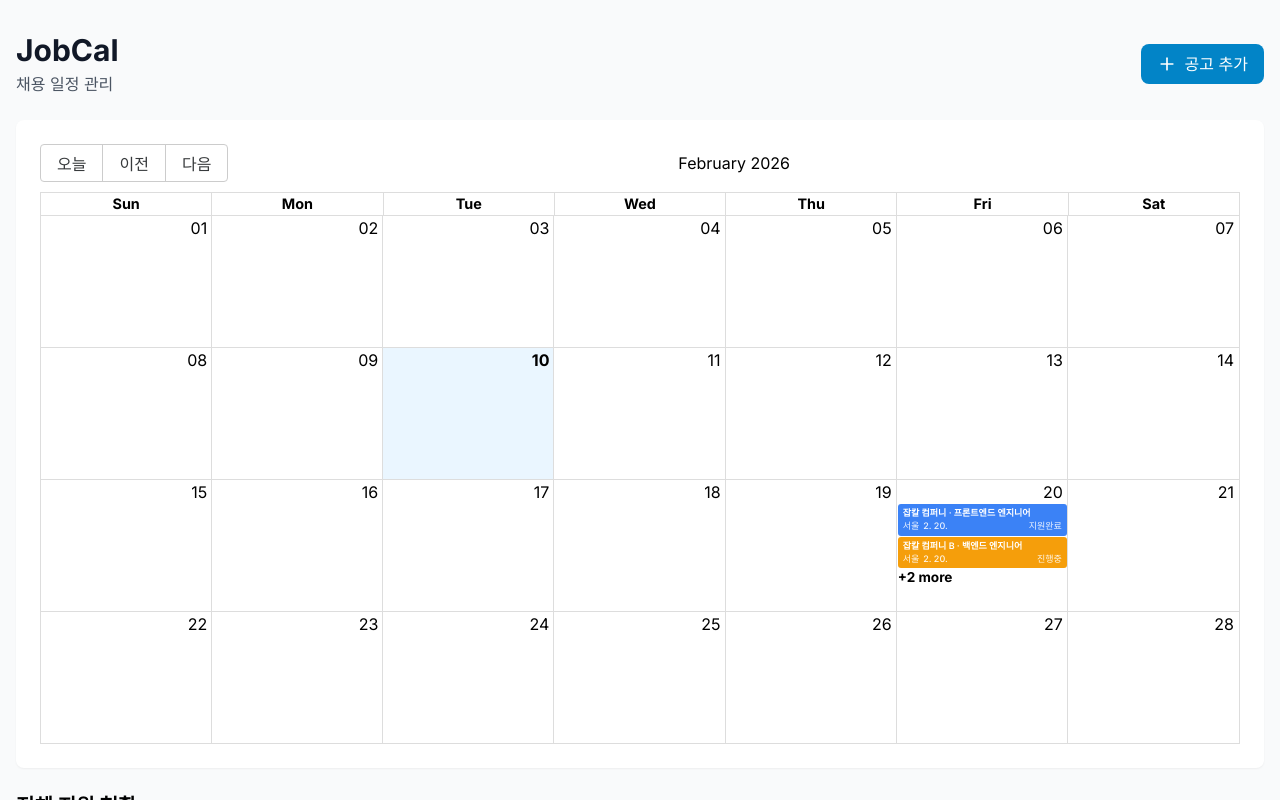
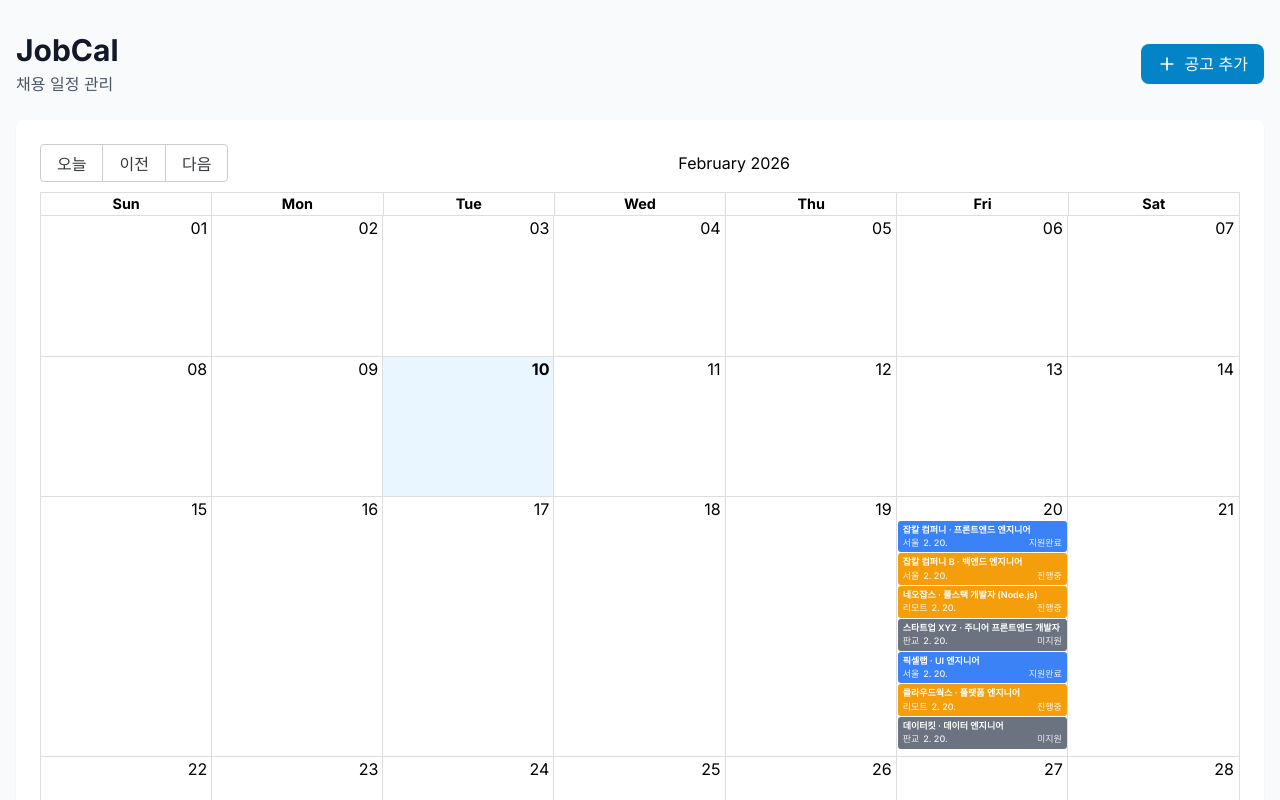
Before and after one commit to Job-Cal/JobCal-FE, a Next.js app: page / in a window 1280 px wide. Shown: the top 800 px of the page. Built offline with nearby package versions, Linux system fonts and the light colour scheme; no server answers.

Commit message:
fix: 일별 칸 공고 개수에 맞게 열 확장

```diff
--- a/app/globals.css
+++ b/app/globals.css
@@ -25,3 +25,32 @@ body {
     )
     rgb(var(--background-start-rgb));
 }
+
+.job-calendar .rbc-month-view,
+.job-calendar .rbc-month-row,
+.job-calendar .rbc-row-content,
+.job-calendar .rbc-row-content-scrollable,
+.job-calendar .rbc-row-content-scrollable .rbc-row-content-scroll-container {
+  height: auto;
+}
+
+.job-calendar .rbc-row-content-scrollable .rbc-row-content-scroll-container {
+  overflow: visible;
+}
+
+.job-calendar .rbc-month-view {
+  flex: 0 0 auto;
+}
+
+.job-calendar .rbc-month-row,
+.job-calendar .rbc-row-bg {
+  flex: 0 0 auto;
+}
+
+.job-calendar .rbc-month-row {
+  min-height: 140px;
+}
+
+.job-calendar .rbc-row-content {
+  padding-bottom: 6px;
+}
--- a/app/page.tsx
+++ b/app/page.tsx
@@ -102,6 +102,69 @@ export default function Home() {
         original_url: 'https://example.com/jobs/3',
         parsed_data: null,
         description: '동일 마감일 공고 예시 4',
+        location: '판교',
+        created_at: new Date().toISOString(),
+        updated_at: null,
+      },
+    },
+    {
+      id: 5,
+      user_id: 1,
+      job_posting_id: 5,
+      status: ApplicationStatus.APPLIED,
+      memo: '동일 날짜 추가 공고 3',
+      created_at: new Date().toISOString(),
+      updated_at: null,
+      job_posting: {
+        id: 5,
+        company_name: '픽셀랩',
+        job_title: 'UI 엔지니어',
+        deadline: '2026-02-20',
+        original_url: 'https://example.com/jobs/5',
+        parsed_data: null,
+        description: '디자인 시스템 구축 및 UI 구현',
+        location: '서울',
+        created_at: new Date().toISOString(),
+        updated_at: null,
+      },
+    },
+    {
+      id: 6,
+      user_id: 1,
+      job_posting_id: 6,
+      status: ApplicationStatus.IN_PROGRESS,
+      memo: '동일 날짜 추가 공고 4',
+      created_at: new Date().toISOString(),
+      updated_at: null,
+      job_posting: {
+        id: 6,
+        company_name: '클라우드웍스',
+        job_title: '플랫폼 엔지니어',
+        deadline: '2026-02-20',
+        original_url: 'https://example.com/jobs/6',
+        parsed_data: null,
+        description: '배포 파이프라인 및 인프라 자동화',
+        location: '리모트',
+        created_at: new Date().toISOString(),
+        updated_at: null,
+      },
+    },
+    {
+      id: 7,
+      user_id: 1,
+      job_posting_id: 7,
+      status: ApplicationStatus.NOT_APPLIED,
+      memo: '동일 날짜 추가 공고 5',
+      created_at: new Date().toISOString(),
+      updated_at: null,
+      job_posting: {
+        id: 7,
+        company_name: '데이터킷',
+        job_title: '데이터 엔지니어',
+        deadline: '2026-02-20',
+        original_url: 'https://example.com/jobs/7',
+        parsed_data: null,
+        description: 'ETL 및 데이터 파이프라인 구축',
         location: '판교',
         created_at: new Date().toISOString(),
         updated_at: null,
--- a/components/calendar/JobCalendar.tsx
+++ b/components/calendar/JobCalendar.tsx
@@ -122,7 +122,7 @@ export default function JobCalendar({ applications, onSelectEvent }: JobCalendar
 
 
   return (
-    <div className="h-[600px] w-full" style={{ height: '600px' }}>
+    <div className="w-full" style={{ minHeight: 600 }}>
       {events.length === 0 && (
         <div className="p-4 text-center text-gray-500 mb-4">
           마감일이 있는 공고가 없습니다. 공고를 추가하고 마감일을 입력해주세요.
@@ -141,10 +141,12 @@ export default function JobCalendar({ applications, onSelectEvent }: JobCalendar
         components={{
           event: JobEvent,
         }}
+        showAllEvents
         popup={false}
         defaultView="month"
         views={['month']}
-        style={{ height: '100%' }}
+        className="job-calendar"
+        style={{ height: 'auto', minHeight: 600 }}
         messages={{
           next: '다음',
           previous: '이전',
--- a/components/calendar/JobEvent.tsx
+++ b/components/calendar/JobEvent.tsx
@@ -1,18 +1,19 @@
 'use client';
 
 import { Application } from '@/types/application';
-import { ApplicationStatusLabels } from '@/types/application';
-import { Event } from 'react-big-calendar';
+import { ApplicationStatusLabels, ApplicationStatusColors } from '@/types/application';
 
 interface JobEventProps {
-  event: Event;
+  application?: Application; // 커스텀 캘린더용
+  event?: { resource?: Application }; // react-big-calendar 호환용 (기존 구조)
 }
 
-export default function JobEvent({ event }: JobEventProps) {
-  const app = (event as any).resource as Application | undefined;
+export default function JobEvent({ application, event }: JobEventProps) {
+  // application prop 우선 사용, 없으면 event.resource에서 가져오기
+  const app = application ?? (event?.resource as Application | undefined);
 
-  if (!app) {
-    return <div className="text-xs p-1">{event.title}</div>;
+  if (!app || !app.job_posting) {
+    return null;
   }
 
   const posting = app.job_posting;
@@ -25,10 +26,14 @@ export default function JobEvent({ event }: JobEventProps) {
   const location = posting.location;
   const title = posting.job_title;
   const statusLabel = ApplicationStatusLabels[app.status];
+  const backgroundColor = ApplicationStatusColors[app.status];
 
   return (
     // 한 셀 안에 여러 이벤트가 들어갈 수 있도록 매우 컴팩트한 레이아웃으로 구성
-    <div className="flex w-full flex-col p-[2px] text-[9px] leading-snug">
+    <div
+      className="flex w-full flex-col rounded-[3px] bg-opacity-100 p-[2px] text-[9px] leading-snug text-white"
+      style={{ backgroundColor }}
+    >
       {/* 회사명 + 직무 (한 줄 안에서 최대한 압축) */}
       <div className="truncate font-semibold">
         {posting.company_name}
```
